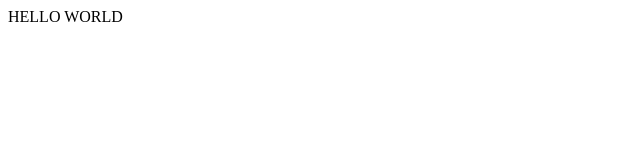
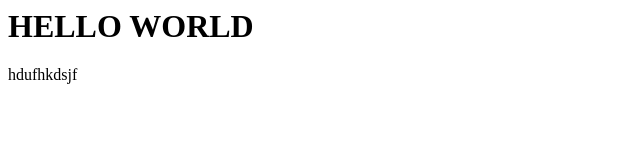
Before and after one commit to maefloc/Cours-M2-Dauphine, a plain HTML site: page 240409-code/index.html in a window 1280 px wide. Shown: the whole page, without its empty margins (0-640 px from the left). Drawn offline with Linux system fonts and the light colour scheme.

Commit message:
Upload file après changements html

```diff
--- a/240409-code/index.html
+++ b/240409-code/index.html
@@ -1 +1,16 @@
-HELLO WORLD
+<html>
+
+	<head>
+	</head>
+
+	<body>
+		<h1>
+			HELLO WORLD
+		</h1>
+		<p>
+			hdufhkdsjf
+		</p>
+	</body>
+
+
+</html>
```
